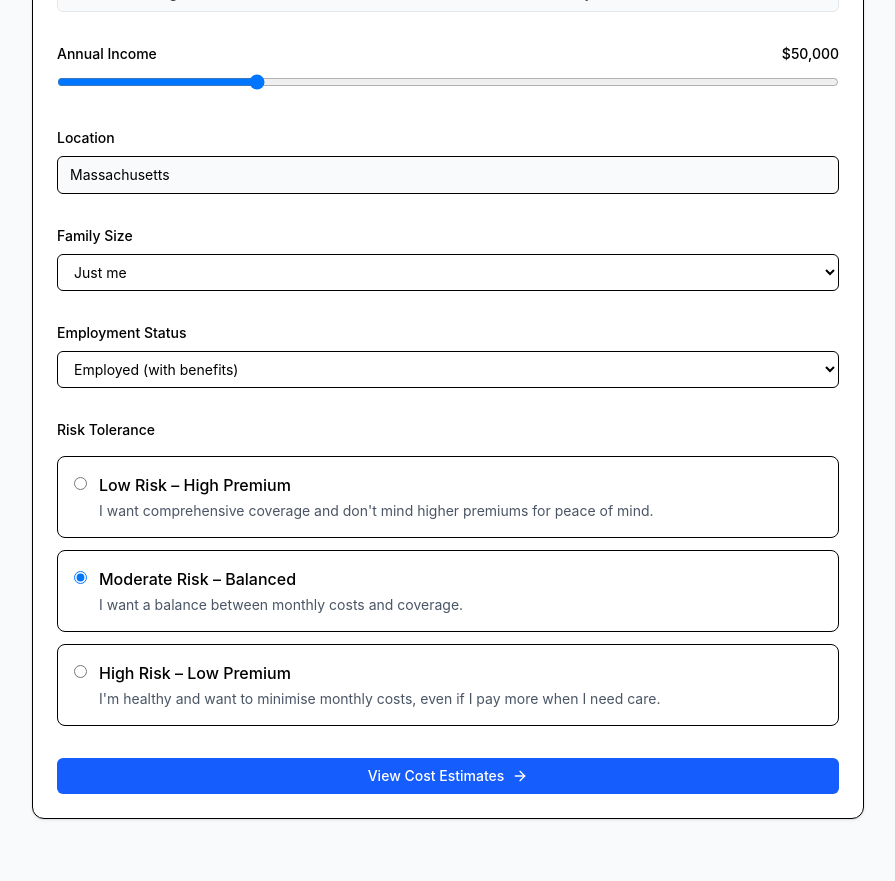
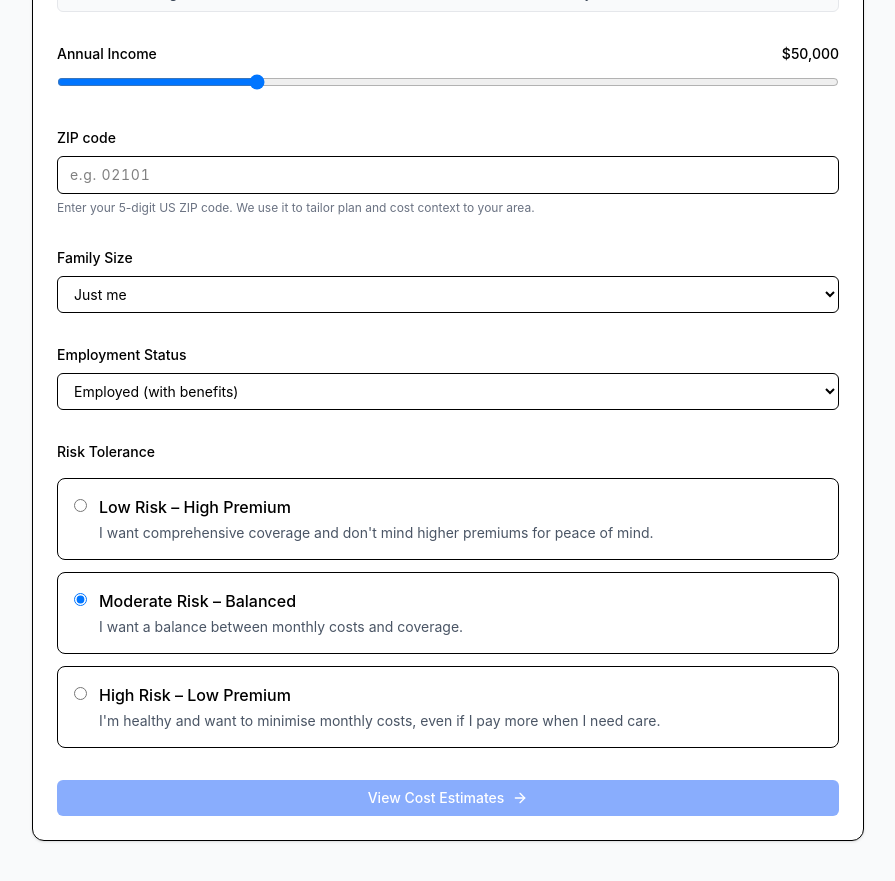
Before and after one commit to KaziHossain15/OpenBook-Care, a React (Vite) app in the folder frontend/: page / in a window 1280 px wide. Shown: the part 1020-1901 px from the top of the page, without its empty margins (192-1087 px from the left). Built offline with nearby package versions, Linux system fonts and the light colour scheme.

Commit message:
changed location from MA to ZIP code

```diff
--- a/frontend/src/app/components/PreferencesForm.tsx
+++ b/frontend/src/app/components/PreferencesForm.tsx
@@ -6,7 +6,7 @@
 
 import React from "react";
 import { ArrowRight } from "lucide-react";
-import type { UserPreferences } from "../models/UserPreferences";
+import { isValidZipCode, type UserPreferences } from "../models/UserPreferences";
 import { CoverageEligibilityCallouts } from "./CoverageEligibilityCallouts";
 
 interface PreferencesFormProps {
@@ -74,12 +74,41 @@ export function PreferencesForm({
           />
         </div>
 
-        {/* Location (read-only for now — state locked to MA) */}
+        {/* ZIP code */}
         <div>
-          <label className="mb-2 block text-sm font-medium">Location</label>
-          <div className="flex items-center px-3 py-2 border rounded-md bg-gray-50">
-            <span className="text-sm">Massachusetts</span>
-          </div>
+          <label className="mb-2 block text-sm font-medium" htmlFor="zipCode">
+            ZIP code
+          </label>
+          <input
+            id="zipCode"
+            type="text"
+            inputMode="numeric"
+            autoComplete="postal-code"
+            placeholder="e.g. 02101"
+            maxLength={5}
+            className={`w-full rounded-md border px-3 py-2 text-sm tracking-wider tabular-nums ${
+              preferences.zipCode.length > 0 && !isValidZipCode(preferences.zipCode)
+                ? "border-red-500 focus:border-red-500 focus:ring-red-500"
+                : ""
+            }`}
+            value={preferences.zipCode}
+            onChange={(e) =>
+              onFieldChange(
+                "zipCode",
+                e.target.value.replace(/\D/g, "").slice(0, 5),
+              )
+            }
+            aria-invalid={preferences.zipCode.length > 0 && !isValidZipCode(preferences.zipCode)}
+          />
+          <p className="mt-1.5 text-xs text-gray-500">
+            Enter your 5-digit US ZIP code. We use it to tailor plan and cost
+            context to your area.
+          </p>
+          {preferences.zipCode.length > 0 && !isValidZipCode(preferences.zipCode) && (
+            <p className="mt-1 text-xs text-red-600" role="status">
+              Please enter a valid 5-digit ZIP code.
+            </p>
+          )}
         </div>
 
         {/* Family Size */}
--- a/frontend/src/app/models/UserPreferences.ts
+++ b/frontend/src/app/models/UserPreferences.ts
@@ -14,7 +14,8 @@ export type EmploymentStatus =
 export interface UserPreferences {
   age: number;
   income: number;
-  location: string;
+  /** US ZIP — exactly five digits (0–9). */
+  zipCode: string;
   familySize: string;
   employmentStatus: EmploymentStatus;
   riskTolerance: RiskTolerance;
@@ -23,11 +24,16 @@ export interface UserPreferences {
 export const DEFAULT_PREFERENCES: UserPreferences = {
   age: 30,
   income: 50000,
-  location: "MA",
+  zipCode: "",
   familySize: "1",
   employmentStatus: "employed",
   riskTolerance: "moderate",
 };
+
+/** True when `zip` is a five-digit US ZIP code string. */
+export function isValidZipCode(zip: string): boolean {
+  return /^\d{5}$/.test(zip);
+}
 
 /** Information Expert: only this model knows what makes preferences valid */
 export function isPreferencesValid(prefs: UserPreferences): boolean {
@@ -35,6 +41,7 @@ export function isPreferencesValid(prefs: UserPreferences): boolean {
     prefs.age >= 18 &&
     prefs.age <= 100 &&
     prefs.income >= 0 &&
+    isValidZipCode(prefs.zipCode) &&
     !!prefs.familySize &&
     !!prefs.employmentStatus &&
     !!prefs.riskTolerance
@@ -47,5 +54,21 @@ export function serializePreferences(prefs: UserPreferences): string {
 }
 
 export function deserializePreferences(raw: string): UserPreferences {
-  return { ...DEFAULT_PREFERENCES, ...JSON.parse(raw) };
+  const parsed = JSON.parse(raw) as Partial<UserPreferences> & {
+    location?: string;
+  };
+  const { location: legacyLocation, ...rest } = parsed;
+  const merged: UserPreferences = {
+    ...DEFAULT_PREFERENCES,
+    ...rest,
+    zipCode:
+      typeof parsed.zipCode === "string"
+        ? parsed.zipCode.replace(/\D/g, "").slice(0, 5)
+        : DEFAULT_PREFERENCES.zipCode,
+  };
+  // Legacy sessions stored state abbreviation in `location` instead of ZIP.
+  if (!isValidZipCode(merged.zipCode) && legacyLocation === "MA") {
+    merged.zipCode = "02101";
+  }
+  return merged;
 }
```
Also changed, not shown: 5 other files (tests, documents, lock files or other folders).
